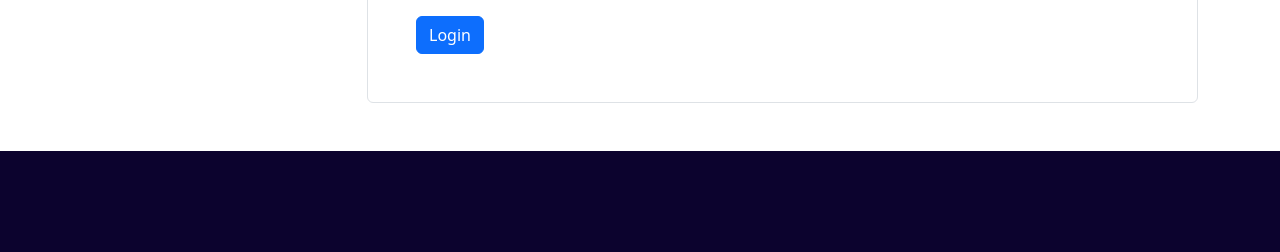
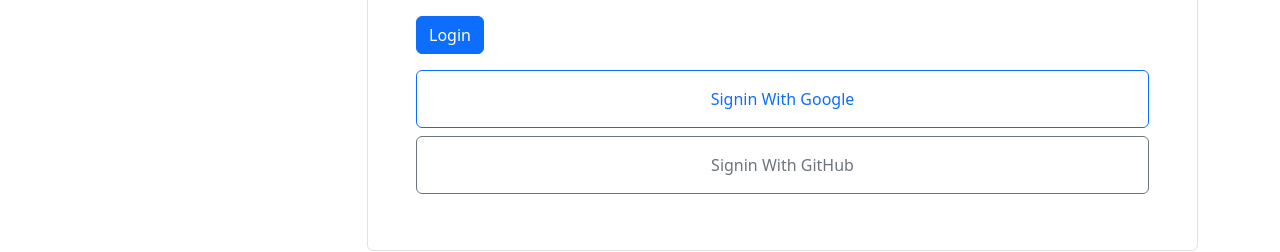
Before and after one commit to wahid30/u-learning, a React (Create React App) app: page /login in a window 1280 px wide. Shown: the part 363-615 px from the top of the page. Built offline with nearby package versions, Linux system fonts and the light colour scheme; no server answers.

Commit message:
google and github login btn added

```diff
--- a/src/Pages/LoggedIn/Login/Login.jsx
+++ b/src/Pages/LoggedIn/Login/Login.jsx
@@ -34,6 +34,15 @@ const Login = () => {
         <Button variant="primary" type="submit">
           Login
         </Button>
+        <div className="mt-3 text-center">
+          <Button className="mb-2 w-100 p-3" variant="outline-primary">
+            Signin With Google
+          </Button>
+          <br />
+          <Button className="mb-2 w-100 p-3" variant="outline-secondary">
+            Signin With GitHub
+          </Button>
+        </div>
       </Form>
     </div>
   );
```
